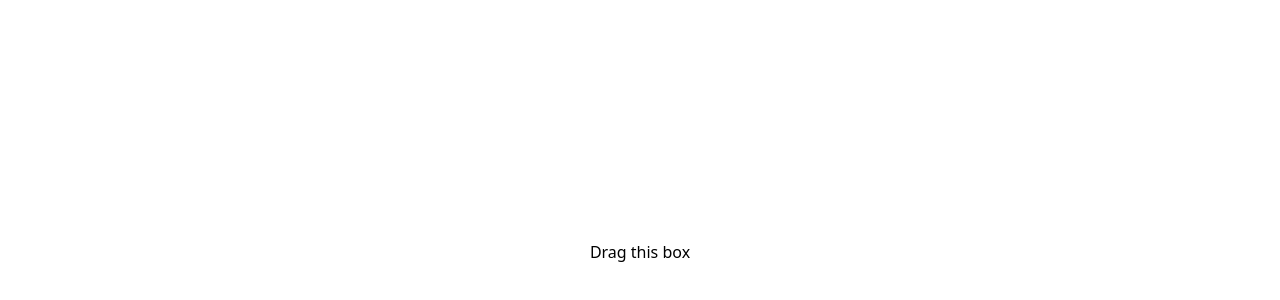
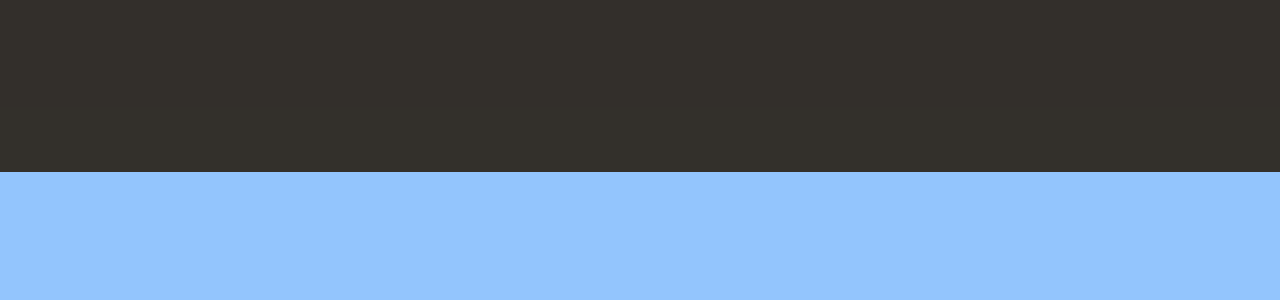
Before and after one commit to SundayLogic/DragThisBox, a Next.js app: page / in a window 1280 px wide. Shown: the part 148-448 px from the top of the page. Built offline with nearby package versions, Linux system fonts and the light colour scheme.

Commit message:
Slide Test 1.2

```diff
--- a/package.json
+++ b/package.json
@@ -6,8 +6,10 @@
     "start": "next start"
   },
   "dependencies": {
+    "framer-motion": "^7.2.1",
     "next": "latest",
     "react": "18.1.0",
+    "react-aria": "^3.19.0",
     "react-dom": "18.1.0"
   },
   "devDependencies": {
--- a/pages/index.tsx
+++ b/pages/index.tsx
@@ -1,16 +1,16 @@
 import type { NextPage } from 'next'
 import Head from 'next/head'
-import Image from 'next/image'
+import Test from '../components/pages/Test'
 
 const Home: NextPage = () => {
   return (
-    <div className="flex min-h-screen flex-col items-center justify-center py-2">
+    <div className="bg-black h-[100vh] flex">
       <Head>
         <title>Create Next App</title>
         <link rel="icon" href="/favicon.ico" />
       </Head>
       <main>
-        <h1>Drag this box</h1>
+        <Test />
       </main>
     </div>
   )
```
Also changed, not shown: 2 other files (tests, documents, lock files or other folders).
